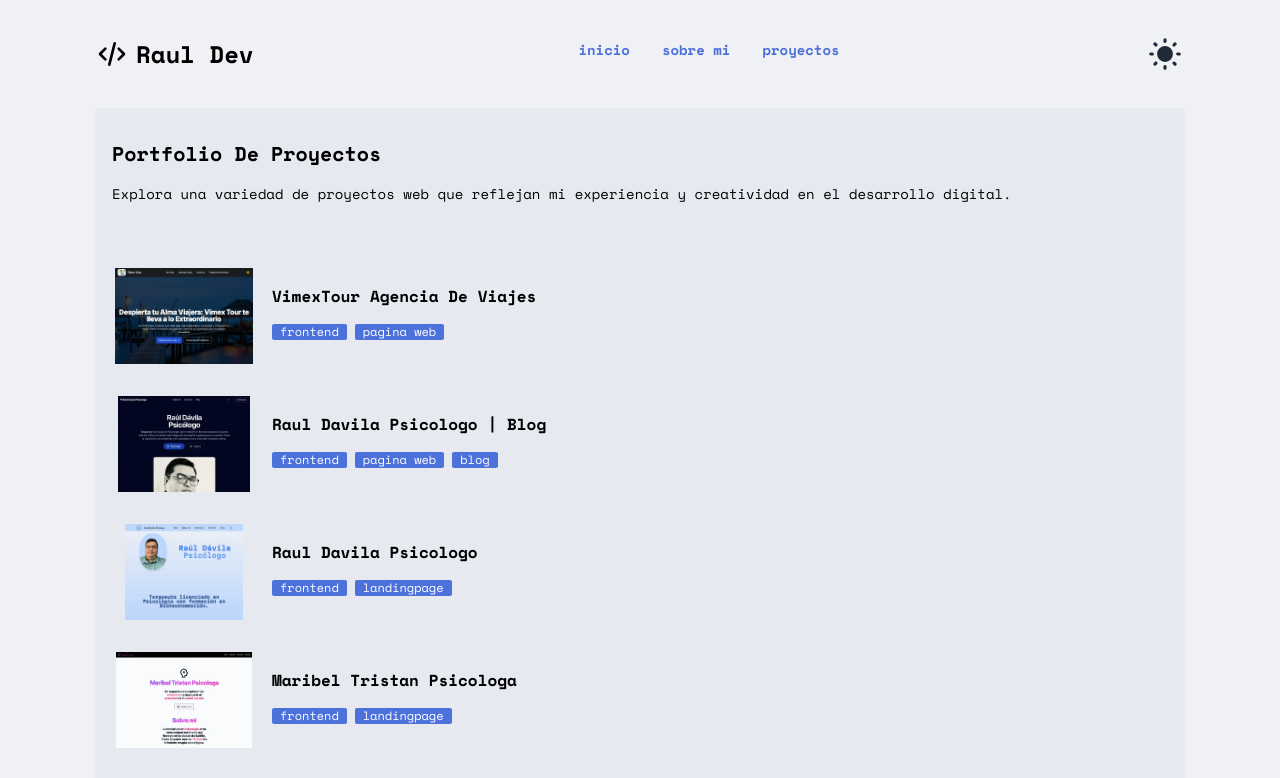
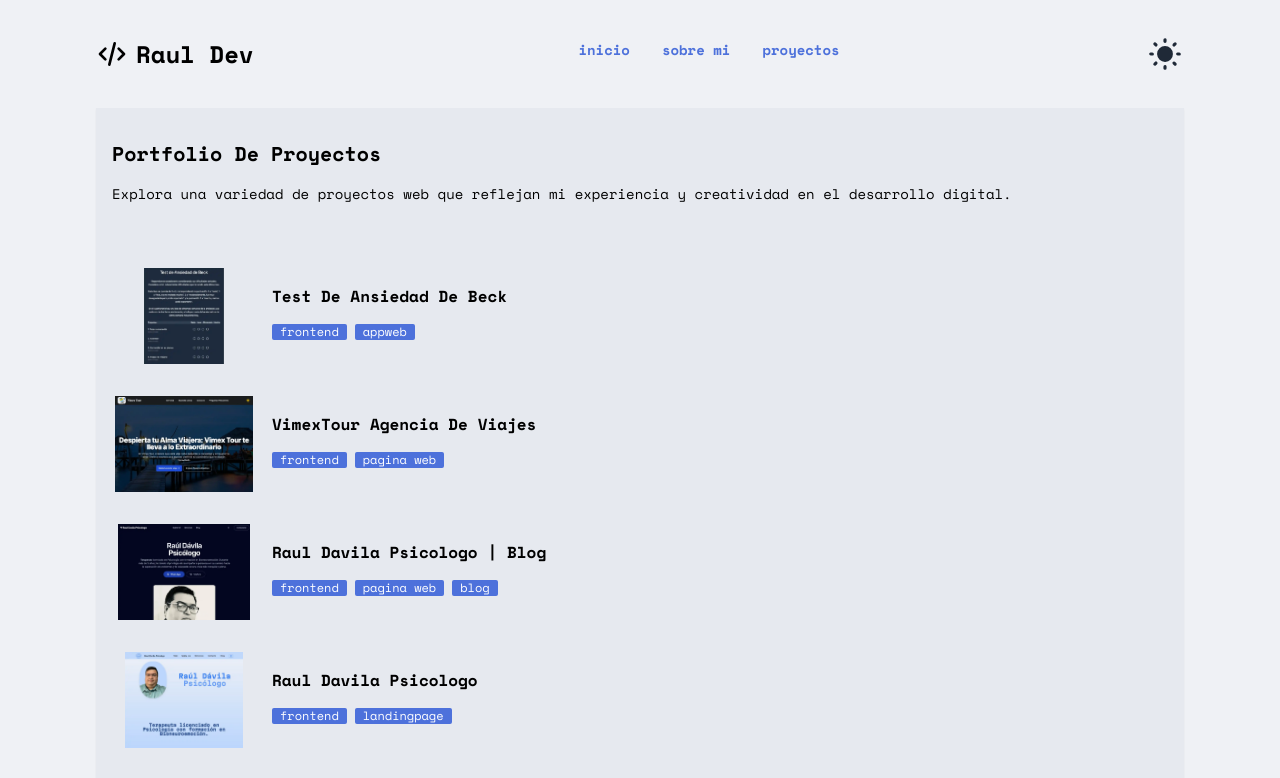
Before and after one commit to magoMercurio/next-portfolio-2024, a Next.js app: page /proyectos in a window 1280 px wide. Shown: the top 778 px of the page. Built offline with nearby package versions, Linux system fonts and the light colour scheme.

Commit message:
add new proyect data objeto

```diff
--- a/src/data/proyectdata.js
+++ b/src/data/proyectdata.js
@@ -1,4 +1,15 @@
 export const proyectsdata = [
+  {
+    "titulo": "Test de Ansiedad de Beck",
+    "slug": "test-ansiedad-beck",
+    "imagen": "/images/test-ansiedad-beck.webp",
+    "descripcion": "El Test de Ansiedad de Beck (BAI) es uno de los instrumentos utilizados en la evaluación de la ansiedad.",
+    "link": "https://react-beck-ansiedad-test.vercel.app/",
+    "link_github": "https://github.com/magoMercurio/react-beck-ansiedad",
+    tags: ['frontend', 'appweb'],
+    skills: ['reactjs', 'tailwindcss', 'nextui'],
+    pin: true,
+  },
   {
     "titulo": "VimexTour Agencia de Viajes",
     "slug": "landingpage-web-agencia-viajes",
```
Also changed, not shown: public/images/test-ansiedad-beck.webp (added).
